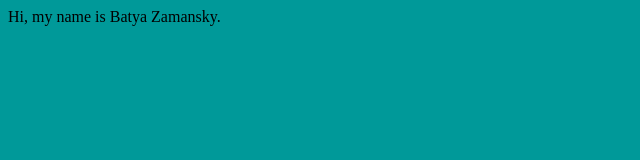
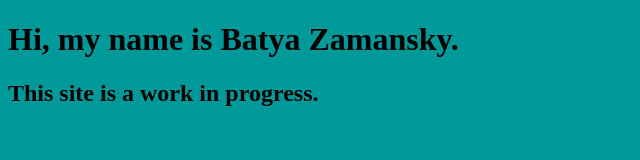
Before and after one commit to bzamansky/website, a plain HTML site: page home.html in a window 1280 px wide. Shown: the whole page, without its empty margins (0-640 px from the left). Drawn offline with Linux system fonts and the light colour scheme.

Commit message:
work in progress

```diff
--- a/home.html
+++ b/home.html
@@ -4,8 +4,8 @@
 </head>
 
 <body>
-
-	Hi, my name is Batya Zamansky.
+	<h1>Hi, my name is Batya Zamansky.</h1>
+	<h2>This site is a work in progress.</h2>
 </body>
 
 </html>
```
